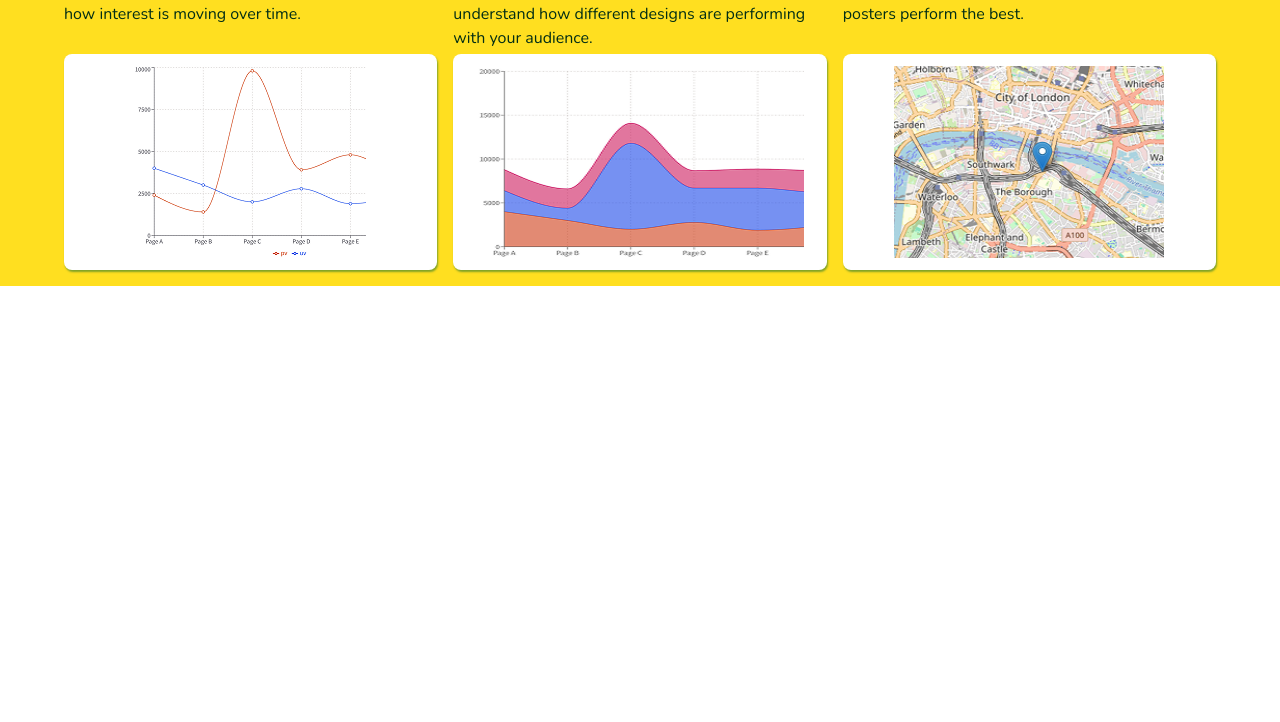
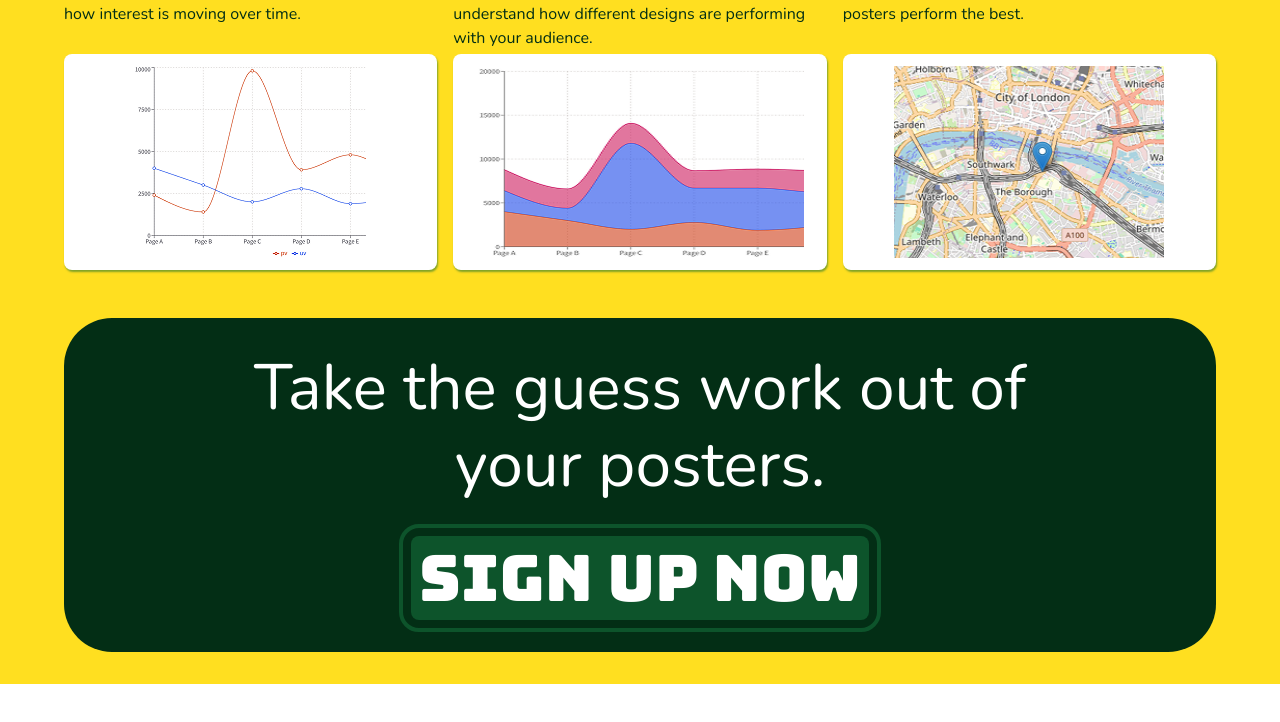
Before and after one commit to GeorgeJopson/poster-trace, a Next.js app: page / in a window 1280 px wide. Shown: the part 1329-2051 px from the top of the page. Built offline with nearby package versions, Linux system fonts and the light colour scheme.

Commit message:
Add Call To Action section. Addition of StyledComponentRegistry was needed to avoid hydration issues

```diff
--- a/next.config.mjs
+++ b/next.config.mjs
@@ -2,6 +2,9 @@
 const nextConfig = {
   /* config options here */
   reactCompiler: true,
+  compiler: {
+    styledComponents: true,
+  },
 };
 
 export default nextConfig;
--- a/src/app/layout.js
+++ b/src/app/layout.js
@@ -1,5 +1,6 @@
 import "./global.css";
 import {Nunito, Bungee} from "next/font/google";
+import StyledComponentsRegistry from "@/components/StyledComponentRegistry";
 
 export const metadata = {
   title: "PosterTrace",
@@ -22,7 +23,11 @@ export default function RootLayout({ children }) {
       <head>
         <title>PosterTrace</title>
       </head>
-      <body style={{fontFamily:"var(--font-nunito)"}}>{children}</body>
+      <body style={{fontFamily:"var(--font-nunito)"}}>
+        <StyledComponentsRegistry>
+          {children}
+        </StyledComponentsRegistry>
+      </body>
     </html>
   );
 }
--- a/src/app/page.js
+++ b/src/app/page.js
@@ -6,6 +6,7 @@ import styled from "styled-components";
 import ProblemSection from "@/components/ProblemSection";
 import SolutionSection from "@/components/SolutionSection";
 import AnalyticsSection from "@/components/AnalyticsSection";
+import CallToAction from "@/components/CallToAction";
 
 export default function Home() {
   return (
@@ -14,6 +15,7 @@ export default function Home() {
       <ProblemSection/>
       <SolutionSection/>
       <AnalyticsSection/>
+      <CallToAction/>
       <Spacer/>
       <NavBar/>
     </main>
--- /dev/null
+++ b/src/components/CallToAction/CallToAction.jsx
@@ -0,0 +1,43 @@
+import React from 'react';
+import ContentGroup from "@/components/ContentGroup";
+import CentralColumn from "@/components/CentralColumn";
+import styled from "styled-components";
+import SignUpNowBtn from "@/components/CallToAction/SignUpNowBtn";
+
+export default function CallToAction() {
+  return (
+    <ContentGroup>
+      <CentralColumn>
+        <CallToActionWrapper>
+          <Box>
+            <BoxHeader>
+              Take the guess work out of your posters.
+            </BoxHeader>
+            <SignUpNowBtn>Sign Up Now</SignUpNowBtn>
+          </Box>
+        </CallToActionWrapper>
+      </CentralColumn>
+    </ContentGroup>
+  );
+}
+
+const CallToActionWrapper = styled.div`
+  padding: 32px 0;
+`
+const Box = styled.div`
+  background-color: var(--color-green-950);
+  padding: 32px 0;
+  display: flex;
+  flex-direction: column;
+  align-items: center;
+  border-radius: 48px;
+  gap: 32px;
+`
+
+const BoxHeader = styled.div`
+  color: white;
+  font-size: ${64/16}rem;
+  max-width: 23ch;
+  text-align: center;
+  line-height: 1.2;
+`
--- /dev/null
+++ b/src/components/CallToAction/SignUpNowBtn.jsx
@@ -0,0 +1,84 @@
+'use client';
+import React from 'react';
+import styled from "styled-components";
+
+function useShimmerCleanUp(shimmer, setShimmer) {
+  React.useEffect(() => {
+    const timeoutId = window.setTimeout(() => {
+      setShimmer([]);
+    }, 1000+200);
+
+    return () => {
+      window.clearTimeout(timeoutId);
+    }
+  }, [shimmer, setShimmer]);
+
+}
+
+export default function SignUpNowBtn() {
+  const [shimmers, setShimmers] = React.useState([]);
+  useShimmerCleanUp(shimmers, setShimmers);
+  function addShimmer() {
+    setShimmers([...shimmers,<Shimmer key={crypto.randomUUID()}/>]);
+  }
+
+  return (
+    <Btn onMouseEnter={()=>addShimmer()}>
+      {shimmers}
+      Sign Up Now
+    </Btn>
+  )
+}
+
+const Shimmer = styled.span`
+  @keyframes shimmer {
+    from {
+      transform: translateX(-100%);
+    }
+    to {
+      transform: translateX(100%);
+    }
+  }
+
+  position: absolute;
+  inset: 0;
+  height: 100%;
+  width: 100%;
+  background: linear-gradient(
+          to right,
+          transparent,
+          hsl(142deg 100% 90%),
+          transparent
+  );
+  opacity: 0.5;
+  animation: shimmer forwards 1000ms;
+`
+
+const Btn = styled.button`
+  position: relative;
+  overflow: hidden;
+  border-radius: 8px;
+
+  padding: 0 8px;
+
+  text-wrap: nowrap;
+
+  border: none;
+
+  display: flex;
+  align-items: center;
+
+  background-color: var(--color-green-900);
+  color: white;
+
+  font-family: var(--font-bungee),sans-serif;
+  font-size: ${64/16}rem;
+
+  outline: var(--color-green-900) 4px solid;
+  outline-offset: 8px;
+
+  transition: outline-offset 0.1s ease-in-out;
+  &:hover {
+    outline-offset: 4px;
+  }
+`
--- /dev/null
+++ b/src/components/CallToAction/index.js
@@ -0,0 +1,2 @@
+export * from './CallToAction';
+export { default } from './CallToAction';
--- /dev/null
+++ b/src/components/StyledComponentRegistry/StyledComponentRegistry.jsx
@@ -0,0 +1,23 @@
+'use client'
+
+import React, { useState } from 'react'
+import { useServerInsertedHTML } from 'next/navigation'
+import { ServerStyleSheet, StyleSheetManager } from 'styled-components'
+
+export default function StyledComponentsRegistry({ children }) {
+  const [styledComponentsStyleSheet] = useState(() => new ServerStyleSheet())
+
+  useServerInsertedHTML(() => {
+    const styles = styledComponentsStyleSheet.getStyleElement()
+    styledComponentsStyleSheet.instance.clearTag()
+    return <>{styles}</>
+  })
+
+  if (typeof window !== 'undefined') return <>{children}</>
+
+  return (
+    <StyleSheetManager sheet={styledComponentsStyleSheet.instance}>
+      {children}
+    </StyleSheetManager>
+  )
+}
--- /dev/null
+++ b/src/components/StyledComponentRegistry/index.js
@@ -0,0 +1,2 @@
+export * from './StyledComponentRegistry';
+export { default } from './StyledComponentRegistry';
```
